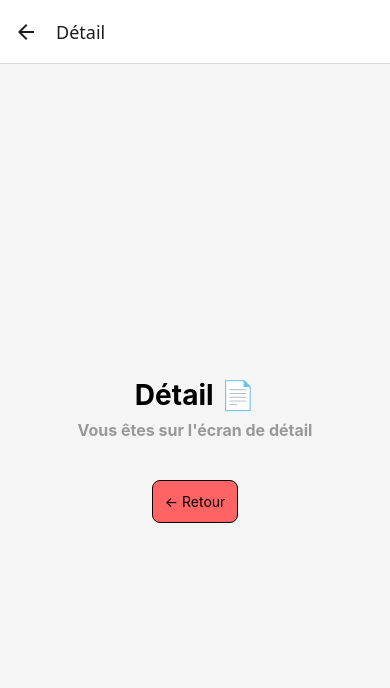
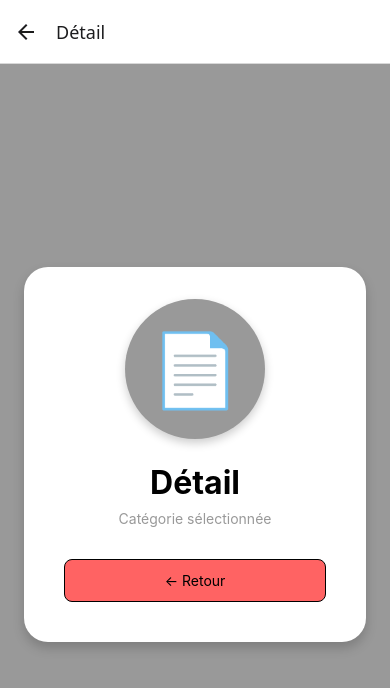
Before and after one commit to samir0067/ynov-learn, a React Native app: screen /Detail in a window 390 px wide. Shown: the top 688 px of the page. Built offline with nearby package versions, Linux system fonts and the light colour scheme.

Commit message:
feat(créneau-5): param passing

```diff
--- a/src/screens/DetailScreen.tsx
+++ b/src/screens/DetailScreen.tsx
@@ -3,40 +3,89 @@ import Button from "../components/Button";
 import { COLORS } from "../constants/colors";
 
 type Props = {
-  navigation: any
-}
+  navigation: any;
+  route: any;
+};
 
-export default function DetailScreen({navigation}: Props) {
+export default function DetailScreen({ navigation, route }: Props) {
+  // Valeurs par défaut si on arrive ici sans params
+  const {
+    name = "Détail",
+    emoji = "📄",
+    color = COLORS.gray,
+  } = route.params ?? {};
+
+console.log("Détail reçu =>",  route.params ?? "Aucun paramètre");
+
   return (
-        <View style={styles.container}>
-            <Text style={styles.title}>Détail 📄</Text>
-            <Text style={styles.subtitle}>Vous êtes sur l'écran de détail</Text>
+    <View style={[styles.container, { backgroundColor: color }]}>
+      <View style={styles.card}>
+        <View style={[styles.emojiCircle, { backgroundColor: color }]}>
+          <Text style={styles.emoji}>{emoji}</Text>
+        </View>
+        <Text style={styles.title}>{name}</Text>
+        <Text style={styles.subtitle}>Catégorie sélectionnée</Text>
+        <View style={styles.buttonContainer}>
           <Button
             label="← Retour"
             onPress={() => navigation.goBack()}
             color={COLORS.secondary}
           />
         </View>
-    )
+      </View>
+    </View>
+  );
 }
 
 const styles = StyleSheet.create({
   container: {
     flex: 1,
-    justifyContent: 'center',
-    alignItems: 'center',
-    backgroundColor: COLORS.background,
+    justifyContent: "center",
+    alignItems: "center",
+    padding: 24,
+  },
+  card: {
+    backgroundColor: COLORS.white,
+    borderRadius: 24,
+    paddingVertical: 32,
+    paddingHorizontal: 24,
+    width: "100%",
+    alignItems: "center",
+    shadowColor: COLORS.black,
+    shadowOffset: { width: 0, height: 6 },
+    shadowOpacity: 0.18,
+    shadowRadius: 12,
+    elevation: 6,
+  },
+  emojiCircle: {
+    width: 140,
+    height: 140,
+    borderRadius: 70,
+    justifyContent: "center",
+    alignItems: "center",
+    marginBottom: 24,
+    shadowColor: COLORS.black,
+    shadowOffset: { width: 0, height: 4 },
+    shadowOpacity: 0.2,
+    shadowRadius: 10,
+    elevation: 5,
+  },
+  emoji: {
+    fontSize: 72,
   },
   title: {
-    fontSize: 28,
-    fontWeight: 'bold',
+    fontSize: 32,
+    fontWeight: "bold",
     color: COLORS.black,
     marginBottom: 8,
   },
   subtitle: {
-    fontSize: 16,
-    fontWeight: 'bold',
+    fontSize: 14,
     color: COLORS.gray,
-    marginBottom: 32,
-  }
+    marginBottom: 24,
+  },
+  buttonContainer: {
+    width: "100%",
+    paddingHorizontal: 16,
+  },
 });
--- a/src/screens/FormScreen.tsx
+++ b/src/screens/FormScreen.tsx
@@ -16,7 +16,7 @@ import { COLORS } from "../constants/colors";
 // ------------------------------------------------------------
 
 const MAX_LENGTH = 20;
-const WARNING_THRESHOLD = 15;
+const WARNING_THRESHOLD = 18;
 const IDLE_DELAY_MS = 5000;
 
 type Props = {
@@ -36,7 +36,7 @@ export default function FormScreen({ navigation }: Props) {
     // ------------------------------------------------------------
     const trimmed = name.trim();
     const isEmpty = trimmed.length === 0;
-    const isClaude = trimmed.toLowerCase() === "claude";
+    const isSamir = trimmed.toLowerCase() === "samir";
     const counterColor = name.length > WARNING_THRESHOLD ? COLORS.warning : COLORS.gray;
 
     // ------------------------------------------------------------
@@ -44,9 +44,7 @@ export default function FormScreen({ navigation }: Props) {
     // ------------------------------------------------------------
     useEffect(() => {
         setIsIdle(false);
-
         if (isEmpty) return;
-
         const id = setTimeout(() => setIsIdle(true), IDLE_DELAY_MS);
         return () => clearTimeout(id);
     }, [name]);
@@ -98,8 +96,8 @@ export default function FormScreen({ navigation }: Props) {
                             <Text style={styles.greetingPlaceholder}>
                                 Le message de bienvenue apparaîtra ici
                             </Text>
-                        ) : isClaude ? (
-                            <Text style={styles.greetingClaude}>🤖 Bien tenté !</Text>
+                        ) : isSamir ? (
+                            <Text style={styles.greetingSamir}>👋 Yo Samir !</Text>
                         ) : (
                             <Text style={styles.greeting}>Bonjour {trimmed} 👋</Text>
                         )}
@@ -191,7 +189,7 @@ const styles = StyleSheet.create({
         fontWeight: "bold",
         color: COLORS.primary,
     },
-    greetingClaude: {
+    greetingSamir : {
         fontSize: 20,
         fontWeight: "bold",
         color: COLORS.secondary,
--- a/src/screens/GridDemoScreen.tsx
+++ b/src/screens/GridDemoScreen.tsx
@@ -1,10 +1,19 @@
-import { View, Text, FlatList, StyleSheet, Dimensions } from "react-native";
+import {
+  View,
+  Text,
+  FlatList,
+  StyleSheet,
+  Dimensions,
+  TouchableOpacity,
+} from "react-native";
 import { COLORS } from "../constants/colors";
 
-// On récupère la largeur de l'écran pour calculer la taille des cartes
 const SCREEN_WIDTH = Dimensions.get("window").width;
-// 2 colonnes avec 16px de padding de chaque côté et 12px entre les cartes
 const CARD_WIDTH = (SCREEN_WIDTH - 16 * 2 - 12) / 2;
+
+type Props = {
+  navigation: any;
+};
 
 const CATEGORIES = [
   { id: "1", name: "Musique", emoji: "🎵", color: "#6C63FF" },
@@ -19,25 +28,41 @@ const CATEGORIES = [
   { id: "10", name: "Nature", emoji: "🌿", color: "#27AE60" },
 ];
 
-function CategoryCard({ category }: { category: (typeof CATEGORIES)[0] }) {
+// ------------------------------------------------------------
+// Carte cliquable (la navigation est injectée via onPress)
+// ------------------------------------------------------------
+
+type CategoryCardProps = {
+  category: (typeof CATEGORIES)[0];
+  onPress: () => void;
+};
+
+function CategoryCard({ category, onPress }: CategoryCardProps) {
   return (
-    <View style={[styles.card, { backgroundColor: category.color }]}>
+    <TouchableOpacity
+      activeOpacity={0.85}
+      onPress={onPress}
+      style={[styles.card, { backgroundColor: category.color }]}
+    >
       <Text style={styles.emoji}>{category.emoji}</Text>
       <Text style={styles.cardName}>{category.name}</Text>
-    </View>
+    </TouchableOpacity>
   );
 }
 
-export default function GridDemoScreen() {
+export default function GridDemoScreen({ navigation }: Props) {
   return (
     <View style={styles.screen}>
       <FlatList
         data={CATEGORIES}
         keyExtractor={(item) => item.id}
-        renderItem={({ item }) => <CategoryCard category={item} />}
-        // numColumns = nombre de colonnes → ça crée la GRILLE
+        renderItem={({ item }) => (
+          <CategoryCard
+            category={item}
+            onPress={() => navigation.navigate("Detail", { ...item })}
+          />
+        )}
         numColumns={2}
-        // columnWrapperStyle = style de chaque LIGNE de la grille
         columnWrapperStyle={styles.row}
         ListHeaderComponent={
           <Text style={styles.header}>🔲 Grille de catégories</Text>
@@ -71,7 +96,6 @@ const styles = StyleSheet.create({
     borderRadius: 20,
     justifyContent: "center",
     alignItems: "center",
-    // Ombre
     shadowColor: COLORS.black,
     shadowOffset: { width: 0, height: 4 },
     shadowOpacity: 0.15,
```
Lines whose indentation alone changed are shown as unchanged.
